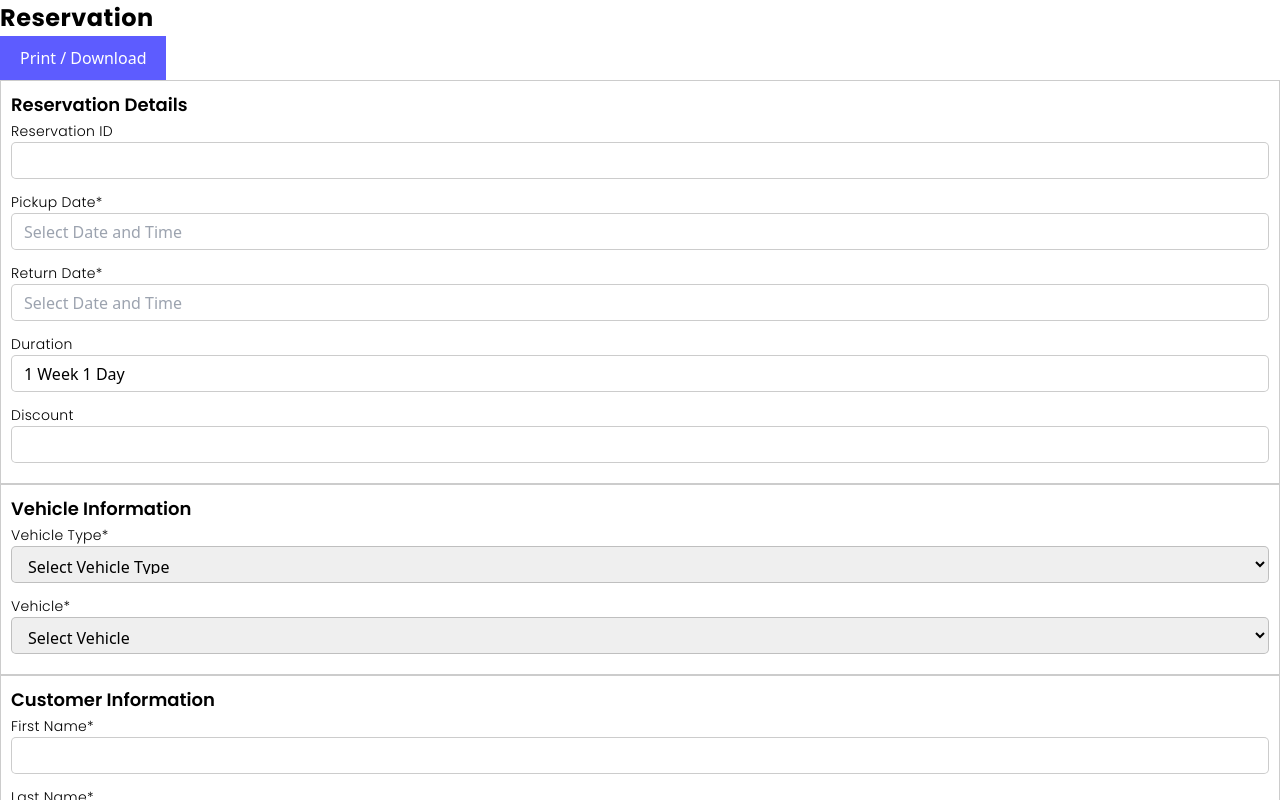
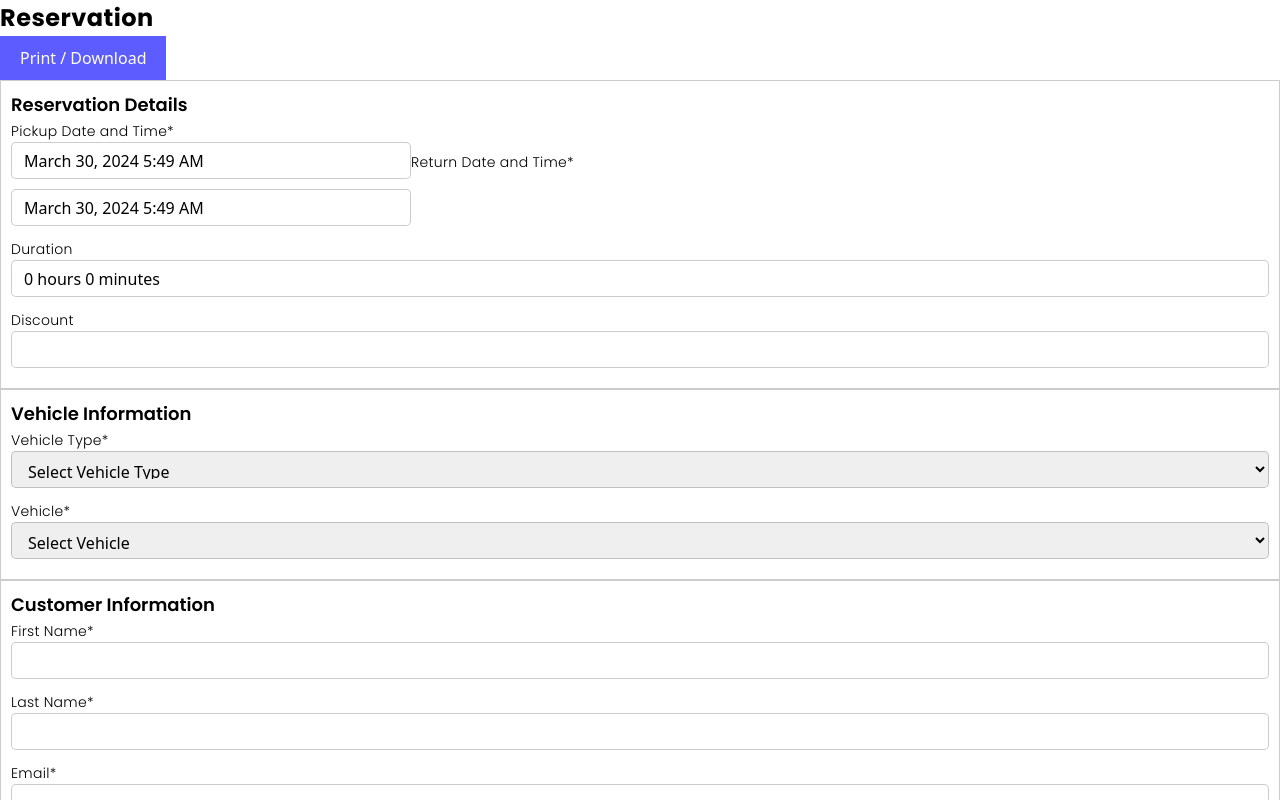
Before and after one commit to MAvi-Rup/Nyntax_Mern-Application, a React (Vite) app: page / in a window 1280 px wide. Shown: the top 800 px of the page. Built offline with nearby package versions, Linux system fonts and the light colour scheme.

Commit message:
Done with date calculation

```diff
--- a/src/App.css
+++ b/src/App.css
@@ -6,7 +6,7 @@
   letter-spacing: 0.02em;
   text-align: left;
 }
-
+@import "react-datepicker/dist/react-datepicker.css";
 .section {
   border: 1px solid #ccc;
   height: fit-content;
@@ -15,6 +15,16 @@
 
 .input-field {
   width: 100%;
+  height: 37px;
+  padding: 8px 12px;
+  gap: 0px;
+  border-radius: 5px;
+  border: 1px solid rgba(0, 0, 0, 0.2);
+  opacity: 1;
+  margin-bottom: 10px;
+}
+.custom-date-picker {
+  width: 400px;
   height: 37px;
   padding: 8px 12px;
   gap: 0px;
@@ -76,3 +86,14 @@
   border: none;
   cursor: pointer;
 }
+
+.datetime-container {
+  background-color: #ffffff; /* Set background color for DateTimePicker */
+  border-radius: 5px; /* Add border radius */
+  padding: 8px; /* Add padding */
+  box-shadow: 0px 2px 4px rgba(0, 0, 0, 0.1); /* Add shadow for depth */
+}
+
+.react-datetime-picker {
+  width: 100%; /* Set width to 100% to prevent overflow */
+}
--- a/src/App.jsx
+++ b/src/App.jsx
@@ -1,7 +1,31 @@
+import { useState } from "react";
+import DatePicker from "react-datepicker";
+import "react-datepicker/dist/react-datepicker.css";
 import "./App.css";
 import Header from "./components/Header";
 
 function App() {
+  const [pickupDateTime, setPickupDateTime] = useState(new Date());
+  const [returnDateTime, setReturnDateTime] = useState(new Date());
+  const [duration, setDuration] = useState({ hours: 0, minutes: 0 });
+
+  const handlePickupChange = (date) => {
+    setPickupDateTime(date);
+    calculateDuration(date, returnDateTime);
+  };
+
+  const handleReturnChange = (date) => {
+    setReturnDateTime(date);
+    calculateDuration(pickupDateTime, date);
+  };
+
+  const calculateDuration = (pickupDate, returnDate) => {
+    const diffInMillis = Math.abs(returnDate - pickupDate);
+    const hours = Math.floor(diffInMillis / (1000 * 60 * 60));
+    const minutes = Math.floor((diffInMillis % (1000 * 60 * 60)) / (1000 * 60));
+    setDuration({ hours, minutes });
+  };
+
   return (
     <div>
       <Header />
@@ -10,38 +34,29 @@ function App() {
           <div className="col-span-3">
             <div className="section">
               <h2 className="section-heading">Reservation Details</h2>
-              <label className="form-label" htmlFor="reservation-id">
-                Reservation ID
+              <label className="form-label" htmlFor="pickup-date">
+                Pickup Date and Time*
               </label>
-              <input
-                type="text"
-                id="reservation-id"
-                name="reservation-id"
-                className="input-field"
+              <br />
+              <DatePicker
+                className="custom-date-picker"
+                selected={pickupDateTime}
+                onChange={handlePickupChange}
+                showTimeSelect
+                dateFormat="MMMM d, yyyy h:mm aa"
               />
-
-              <label className="form-label" htmlFor="pickup-date">
-                Pickup Date*
-              </label>
-              <input
-                type="text"
-                id="pickup-date"
-                name="pickup-date"
-                placeholder="Select Date and Time"
-                className="input-field"
-              />
-
               <label className="form-label" htmlFor="return-date">
-                Return Date*
-              </label>
-              <input
-                type="text"
-                id="return-date"
-                name="return-date"
-                placeholder="Select Date and Time"
-                className="input-field"
-              />
-
+                Return Date and Time*
+              </label>{" "}
+              <br />
+              <DatePicker
+                className="custom-date-picker"
+                selected={returnDateTime}
+                onChange={handleReturnChange}
+                showTimeSelect
+                dateFormat="MMMM d, yyyy h:mm aa"
+              />{" "}
+              <br />
               <label className="form-label" htmlFor="duration">
                 Duration
               </label>
@@ -49,11 +64,10 @@ function App() {
                 type="text"
                 id="duration"
                 name="duration"
-                value="1 Week 1 Day"
+                value={`${duration.hours} hours ${duration.minutes} minutes`}
                 readOnly
                 className="input-field"
               />
-
               <label className="form-label" htmlFor="discount">
                 Discount
               </label>
```
Also changed, not shown: package.json (+7 -1 lines), 1 other file (tests, documents, lock files or other folders).
